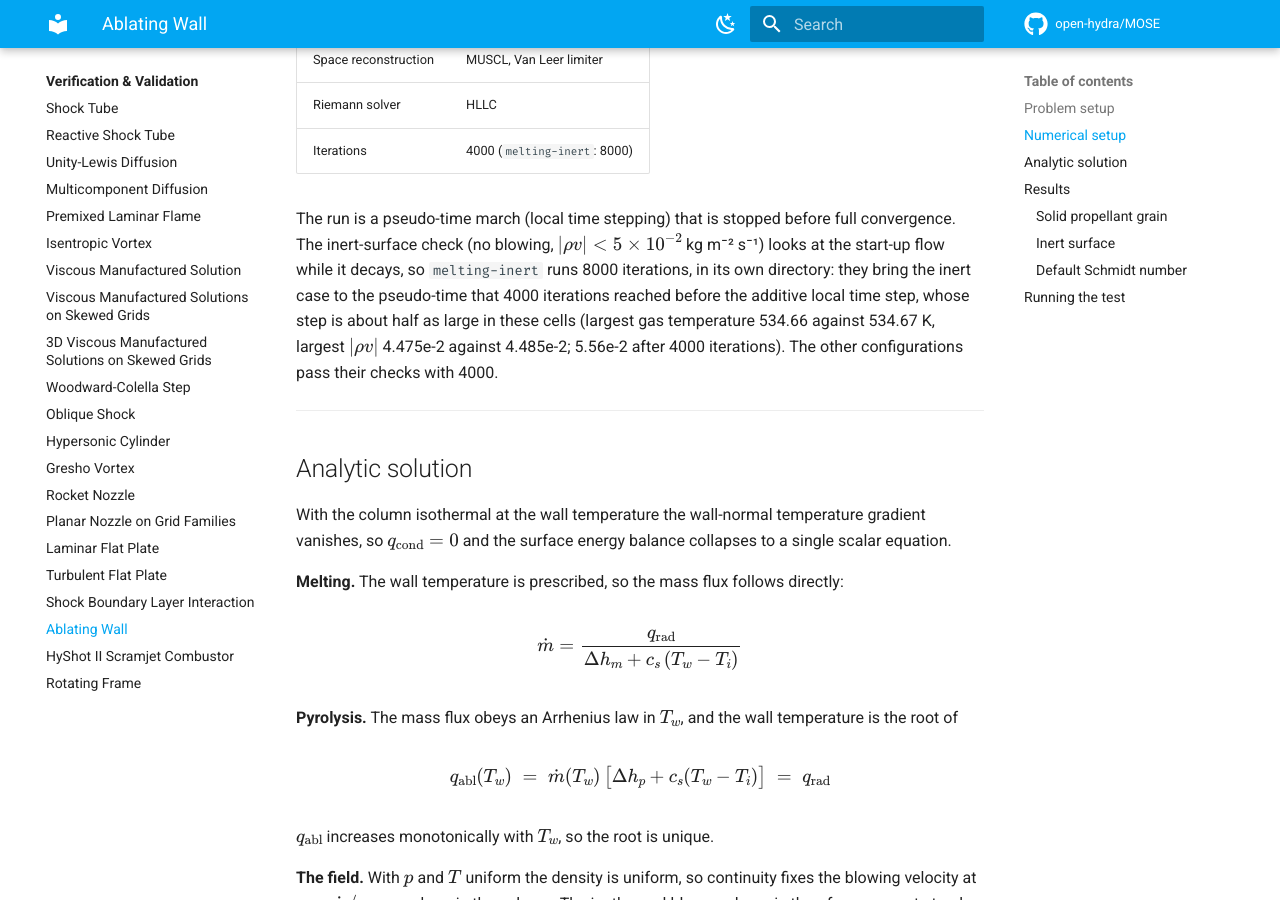
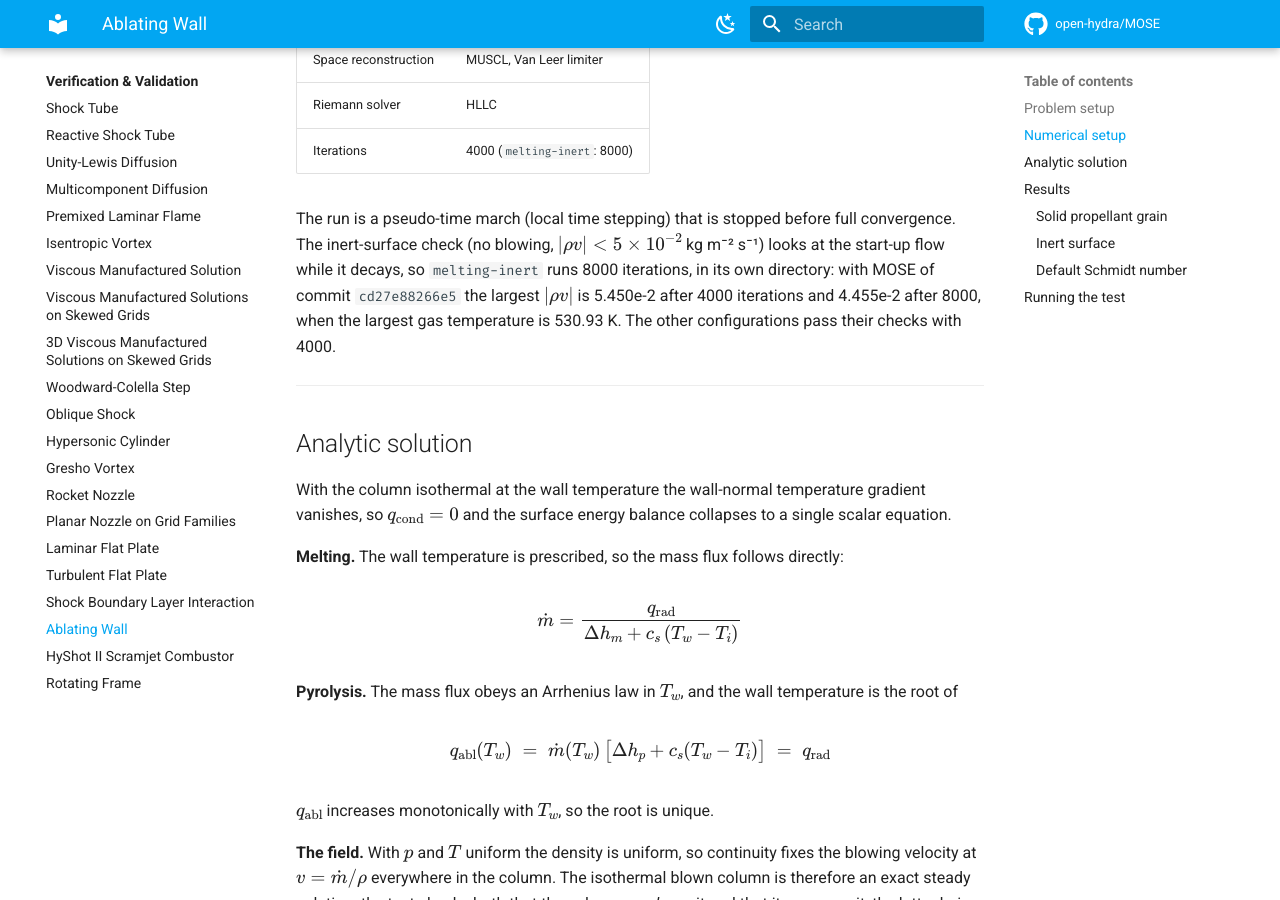
Before and after one commit to open-hydra/MOSE, an MkDocs documentation site: the page built from docs/vv/2D-ablating-wall.md, in a window 1280 px wide and 900 px high, scrolled down 1257 px. Built offline with MkDocs 1.6.1 and Material for MkDocs 9.7.7, drawn with Linux system fonts in a browser that asks for light colours; comment, search, counter and statistics services are not loaded.

Commit message:
Docs: the inert ablating-wall column after 4000 and 8000 iterations
Why: the page of AblatingWall explained the 8000 iterations of
melting-inert with numbers that the case does not give with the code
below this commit (after 8000 iterations a largest gas temperature of
534.66 K and a largest |rho v| of 4.475e-2 kg/(m2 s); after 4000,
5.56e-2) and with a comparison to the local time step of earlier
versions of MOSE.

Cause: the numbers were measured when 667fc3c0 set the 8000 iterations.
The run stops the case before convergence, so a commit that changes the
solution on the way moves them: 601cef93ef75 (one set of ghost cells
of walls and 400 faces, filled from the wall values) moves them to
530.93 K and 4.455e-2 after 8000 iterations and to 5.450e-2 after 4000.

Fix: the paragraph gives what the case does with MOSE of cd27e88266e5:
the largest |rho v| is 5.450e-2 after 4000 iterations, above the 5e-2 of
the inert-surface check, and 4.455e-2 after 8000, when the largest gas
temperature is 530.93 K. The comparison with the earlier time step is
left out.

Before and after: documentation only.

Proof: melting-inert as run.sh builds it (input.ini of the folder with
iter-threshold 4000 and 8000, build_case.py melting-inert, one thread),
MOSE of cd27e88266e5 built with gfortran 13, TESTING: verify.py after
8000 iterations passes its 7 checks with max T = 530.93 K, max |rho*v| =
4.455e-02 kg/m2/s and qw = 1.781e+04 W/m2 into the gas; after 4000
iterations max T = 470.75 K and max |rho*v| = 5.450e-02, and the
no-blowing check fails. A bisection over the 180 commits from 667fc3c0
to 4911e91fa1ac, the parent of 9a1d557167b0, with the same case and
build: with MOSE of 0a4003331d2d, the parent of 601cef93ef75, the case
gives the values of 667fc3c0 (534.66 K and 4.475e-2 after 8000
iterations, 5.561e-2 after 4000); with MOSE of 601cef93ef75, of
4911e91fa1ac, of 9a1d557167b0 and of cd27e88266e5 it gives the max T and
max |rho*v| above.

Basis: test/2D/viscous/ablating-wall/run.sh (the melting-inert column)
and verify.py of the case.

Class: D (documentation).

Co-Authored-By: Claude Opus 5.5 <noreply@anthropic.com>

```diff
--- a/docs/vv/2D-ablating-wall.md
+++ b/docs/vv/2D-ablating-wall.md
@@ -46,11 +46,9 @@ $c_p T_w$ and the analysis below is free of table interpolation error.
 
 The run is a pseudo-time march (local time stepping) that is stopped before full convergence. The
 inert-surface check (no blowing, $|\rho v| < 5\times10^{-2}$ kg m⁻² s⁻¹) looks at the start-up flow
-while it decays, so `melting-inert` runs 8000 iterations, in its own directory: they bring the inert
-case to the pseudo-time that 4000 iterations reached before the additive local time step, whose step
-is about half as large in these cells (largest gas temperature 534.66 against 534.67 K, largest
-$|\rho v|$ 4.475e-2 against 4.485e-2; 5.56e-2 after 4000 iterations). The other configurations pass
-their checks with 4000.
+while it decays, so `melting-inert` runs 8000 iterations, in its own directory: with MOSE of commit
+`cd27e88266e5` the largest $|\rho v|$ is 5.450e-2 after 4000 iterations and 4.455e-2 after 8000, when
+the largest gas temperature is 530.93 K. The other configurations pass their checks with 4000.
 
 ---
 
```
